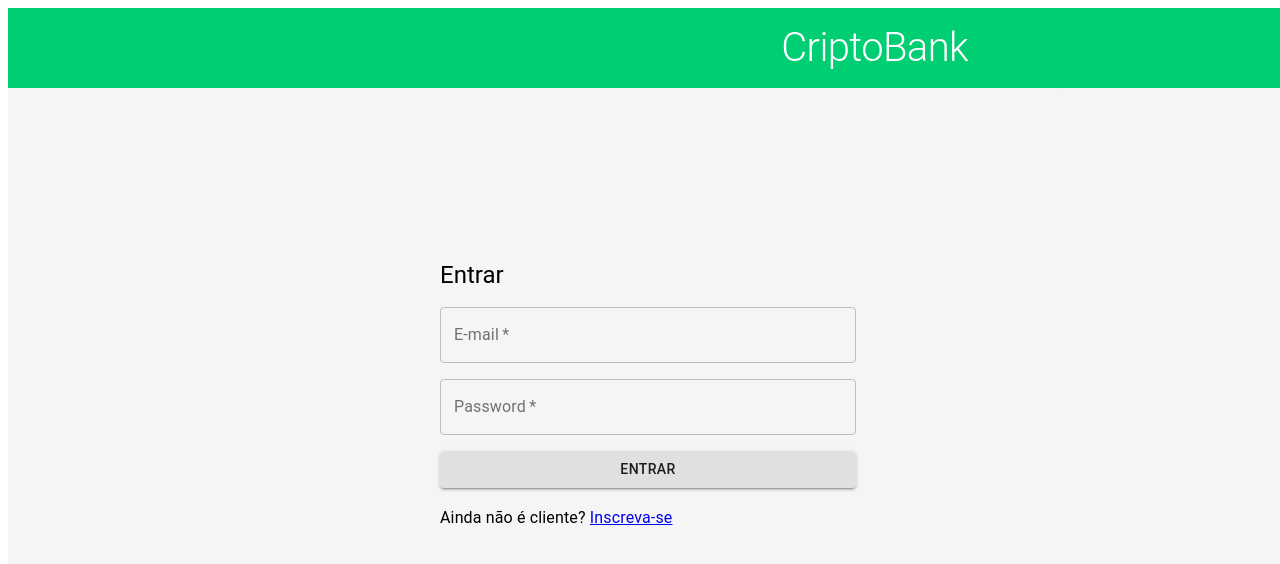
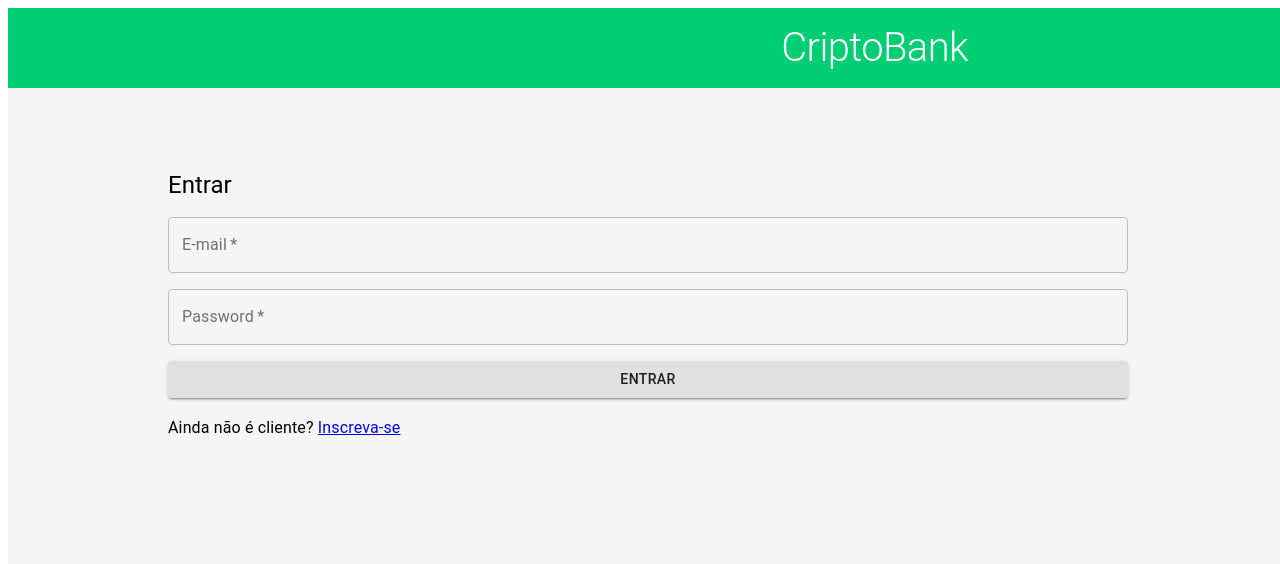
Before and after one commit to mariateguedes/carteira-bitcoins, a React (Create React App) app in the folder app-bitcoins/: page /login in a window 1280 px wide. Shown: the top 564 px of the page. Built offline with nearby package versions, Linux system fonts and the light colour scheme.

Commit message:
adicionando NewTransactions e Modal components

```diff
--- a/app-bitcoins/src/components/containerPage/styles.ts
+++ b/app-bitcoins/src/components/containerPage/styles.ts
@@ -25,7 +25,6 @@ export const HeaderContainer = styled.div`
 export const Home = styled.div`
     border-radius: 10px;
     background: whitesmoke;
-    width: 65%;
     height: auto;
     padding-top: 30px;
     padding-bottom: 15px;
@@ -35,9 +34,9 @@ export const Home = styled.div`
 `;
 
 export const Data = styled.div`
-    width: 50%;
+    width: 75%;
     height: 50%;
-    margin-top: 17%;
+    margin-top: 4%;
     padding-bottom: 35px;
     margin-bottom: 30%;
     margin-left: auto;
--- /dev/null
+++ b/app-bitcoins/src/components/modalContainer/ModalContainer.tsx
@@ -0,0 +1,23 @@
+import React from "react";
+import { ContainerData, ContainerIcon, Container } from "./styles";
+import { IconButton, Modal } from "@material-ui/core";
+import { Close } from "@material-ui/icons";
+
+interface ModalContainerProps {
+    onClick: () => void;
+  }
+
+const ModalContainer: React.FunctionComponent<ModalContainerProps> = ({ children, onClick }) => {
+  return (
+      <Container>
+        <ContainerIcon>
+          <IconButton onClick={onClick}>
+            <Close />
+          </IconButton>
+        </ContainerIcon>
+        <ContainerData>{children}</ContainerData>
+      </Container>
+  );
+}
+
+export default ModalContainer;
--- /dev/null
+++ b/app-bitcoins/src/components/modalContainer/styles.ts
@@ -0,0 +1,28 @@
+import styled from "styled-components";
+
+export const Container = styled.div`
+  width: fit-content;
+  min-width: 12rem;
+  margin-left: 40%;
+  min-height: 50%;
+  margin-top: 9rem;
+  background-color: white;
+  column-gap: 12px;
+  padding: 0.7rem 1.15rem 1.3rem 1.15rem;
+  font-size: 15px;
+  justify-content: center;
+  box-shadow: 1px 1px 5px 0px rgb(0 0 0 / 20%);
+  margin-bottom: 9px;
+  align-items: center;
+  border-radius: 8px;
+  box-shadow: 0 16px 22px -16px rgb(15 50 86 / 32%);
+`;
+
+export const ContainerIcon = styled.div`
+  display: flex;
+  justify-content: flex-end;
+`;
+
+export const ContainerData = styled.div`
+  padding: 8%;
+`;
--- a/app-bitcoins/src/components/valuesContainer/ValuesContainer.tsx
+++ b/app-bitcoins/src/components/valuesContainer/ValuesContainer.tsx
@@ -20,17 +20,17 @@ const ValuesContainer: React.FunctionComponent<ValuesContainerProps> = ({
       <Typography variant="h5" color="textSecondary">{title}:</Typography>
       <Flex>
         {type == "real" ? (
-          <Typography variant="h4">R$ {Number(sell).toFixed(2)} </Typography>
+          <Typography variant="h5" color="textSecondary">R$ {Number(sell).toFixed(2)} </Typography>
         ) : (
-          <Typography variant="h4">US$ {Number(sell).toFixed(2)} </Typography>
+          <Typography variant="h5" color="textSecondary">US$ {Number(sell).toFixed(2)} </Typography>
         )}
         <Typography color="textSecondary">venda</Typography>
       </Flex>
       <Flex>
         {type == "real" ? (
-          <Typography variant="h4">R$ {Number(buy).toFixed(2)} </Typography>
+          <Typography variant="h5" color="textSecondary">R$ {Number(buy).toFixed(2)} </Typography>
         ) : (
-          <Typography variant="h4">US$ {Number(buy).toFixed(2)} </Typography>
+          <Typography variant="h5" color="textSecondary">US$ {Number(buy).toFixed(2)} </Typography>
         )}
         <Typography color="textSecondary">compra</Typography>
       </Flex>
--- /dev/null
+++ b/app-bitcoins/src/components/valuesContainer/styles.ts
@@ -0,0 +1,17 @@
+import styled from "styled-components";
+
+export const Container = styled.div`
+  background: #00ce73;
+  width: 16rem;
+  height: 6rem;
+  border-radius: 8px;
+  box-shadow: 0 16px 22px -16px rgb(15 50 86 / 32%);
+  padding: 1.6rem;
+  margin: 2rem;
+`;
+
+export const Flex = styled.div`
+  display: flex;
+  justify-content: space-around;
+  align-items: center;
+`;
--- /dev/null
+++ b/app-bitcoins/src/components/walletContainer/WalletContainer.tsx
@@ -0,0 +1,29 @@
+import { Button, Grid, Modal, Typography } from "@material-ui/core";
+import React, { useState } from "react";
+import ModalContainer from "../modalContainer/ModalContainer";
+import { Container, Flex } from "./styles";
+
+interface WalletContainerProps {
+  title: string;
+  value: string;
+  type: "dol" | "real";
+}
+
+const WalletContainer: React.FunctionComponent<WalletContainerProps> = ({
+  title,
+  value,
+  type,
+}) => {
+  return (
+    <Container>
+      <Typography variant="h5" color="textSecondary">
+        {title}:
+      </Typography>
+      <Flex>
+        <div>{value}</div>
+      </Flex>
+    </Container>
+  );
+};
+
+export default WalletContainer;
--- a/app-bitcoins/src/components/valuesContainer/styles.tsx
+++ b/app-bitcoins/src/components/walletContainer/styles.ts
@@ -1,9 +1,9 @@
 import styled from "styled-components";
 
 export const Container = styled.div`
-  background: #00ce73;
-  width: 18rem;
-  height: 7rem;
+  background: white;
+  width: 20rem;
+  height: 9rem;
   border-radius: 8px;
   box-shadow: 0 16px 22px -16px rgb(15 50 86 / 32%);
   padding: 2rem;
--- a/app-bitcoins/src/features/home/Home.tsx
+++ b/app-bitcoins/src/features/home/Home.tsx
@@ -1,12 +1,15 @@
 import React, { useEffect, useState } from "react";
-import { Box, ThemeProvider, Typography } from "@material-ui/core";
+import { Box, Button, Grid, Modal, ThemeProvider, Typography } from "@material-ui/core";
 import ContainerPage from "../../components/containerPage/ContainerPage";
 import { CotaçãoDolarResult, CotacaoBitcoinResult } from "../../api/Models";
 import axios from "axios";
 import { getApiMercadoBitcoin, getCotacaoDolar } from "../../api/Api";
 import ValuesContainer from "../../components/valuesContainer/ValuesContainer";
+import { db, User } from "../../dataBase/db";
+import WalletContainer from "../../components/walletContainer/WalletContainer";
 import { useAuthentication } from "../../authentication/AuthenticationProvider";
-import { db, User } from "../../dataBase/db";
+import ModalContainer from "../../components/modalContainer/ModalContainer";
+import NewTransaction from "./newTransaction/NewTransaction";
 
 async function getUserData(userId: number) {
   try {
@@ -19,6 +22,7 @@ async function getUserData(userId: number) {
 
 const Home: React.FunctionComponent = () => {
   const [data, setData] = useState<CotacaoBitcoinResult>();
+  const [open, setOpen] = useState(false);
   const [cotacaoDolar, setCotacaoDolar] = useState<CotaçãoDolarResult>();
   const { userId, userName } = useAuthentication();
   const [user, setUser] = useState<User>();
@@ -44,21 +48,41 @@ const Home: React.FunctionComponent = () => {
   return (
     <>
       <ContainerPage>
+      <Button onClick={() => setOpen(true)}>Vender/Trocar</Button>
+      <Modal open={open} onClose={() => setOpen(false)}><NewTransaction onClick={() => setOpen(false)}/></Modal>
+        <div style={{ display: "flex", justifyContent: "space-around" }}>
+          <WalletContainer
+            title="Real"
+            value={String(user?.real)}
+            type="real"
+          />
           <ValuesContainer
             title="Cotação Bitcoin"
             sell={data.sell}
             buy={data.buy}
             type="real"
           />
+        </div>
+        <div style={{ display: "flex", justifyContent: "space-around" }}>
+          <WalletContainer
+            title="Bitcoin"
+            value={String(user?.bitcoin)}
+            type="real"
+          />
           <ValuesContainer
-          title="Cotação dólar"
-          sell={String(cotacaoDolar.cotacaoVenda)}
-          buy={String(cotacaoDolar?.cotacaoCompra)}
-          type="dol"
+            title="Cotação Bitcoin"
+            sell={data.sell}
+            buy={data.buy}
+            type="real"
           />
-        <div>Real: {user?.real}</div>
-        <div>Bitcoin: {user?.bitcoin}</div>
-        <div>Brita: {user?.brita}</div>
+        </div>
+        <div style={{ display: "flex", justifyContent: "space-around" }}>
+          <WalletContainer
+            title="Brita"
+            value={String(user?.brita)}
+            type="real"
+          />
+        </div>
       </ContainerPage>
     </>
   );
--- /dev/null
+++ b/app-bitcoins/src/features/home/newTransaction/NewTransaction.tsx
@@ -0,0 +1,17 @@
+import React, { useEffect, useState } from "react";
+import ModalContainer from "../../../components/modalContainer/ModalContainer";
+
+interface NewTransactionProps {
+    onClick: () => void;
+  }
+
+const NewTransaction: React.FunctionComponent<NewTransactionProps> = ({onClick}) => {
+
+  return (
+    <ModalContainer onClick={onClick}>
+      <div>Fazer nova transação</div>
+    </ModalContainer>
+  );
+};
+
+export default NewTransaction;
```
Lines whose indentation alone changed are shown as unchanged.
